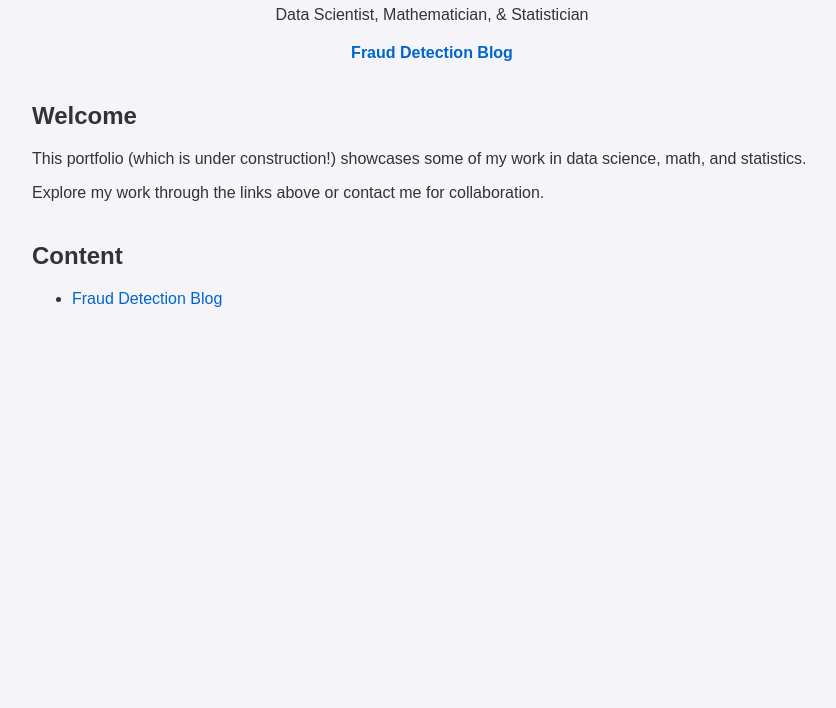
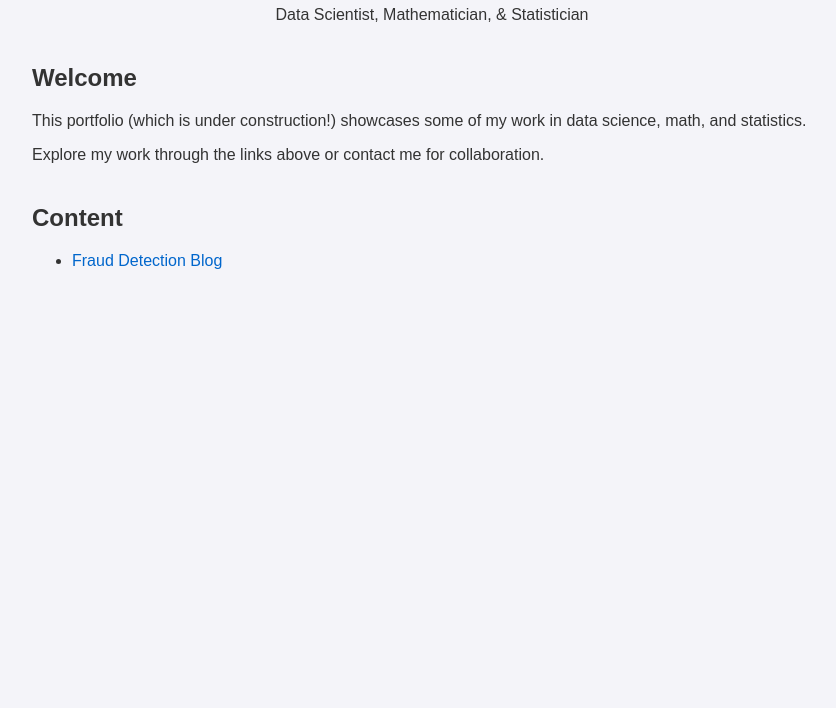
Before and after one commit to dglassbrenner1/dglassbrenner1.github.io, a plain HTML site: page index.html in a window 1280 px wide. Shown: the part 92-800 px from the top of the page, without its empty margins (208-1044 px from the left). Drawn offline with Linux system fonts and the light colour scheme.

Commit message:
Update index.html

```diff
--- a/index.html
+++ b/index.html
@@ -18,10 +18,6 @@
     <header>
         <h1>Donna Glassbrenner, Ph.D.</h1>
         <p>Data Scientist, Mathematician, & Statistician</p>
-        <nav>
-            <a href="https://dglassbrenner1.github.io/my-posts-on-fraud-detection/">Fraud Detection Blog</a>
-            <!-- Add links to other projects or info here -->
-        </nav>
     </header>
     <section>
         <h2>Welcome</h2>
```
